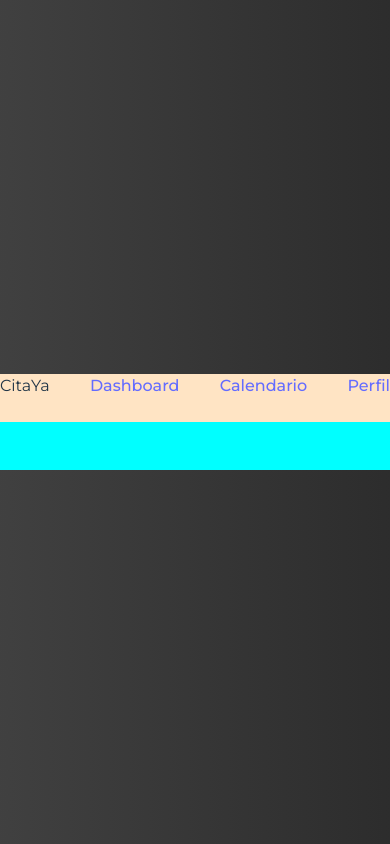
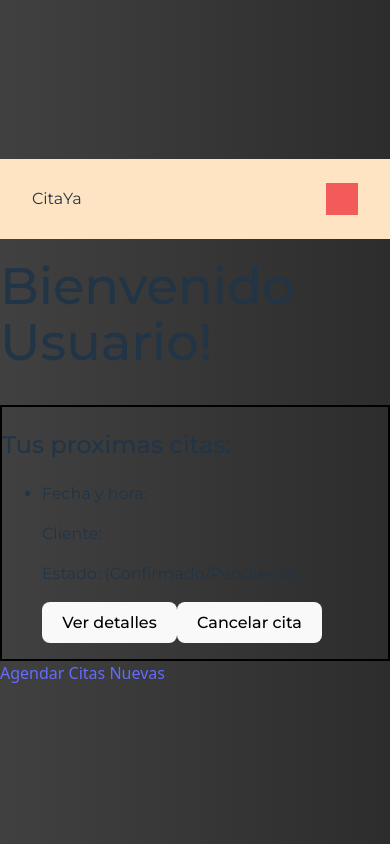
Before and after one commit to Yael-Munoz/CitaYa, a React (Vite) app in the folder client/: page /dashboard in a window 390 px wide. Built offline with nearby package versions, Linux system fonts and the light colour scheme.

Commit message:
Adelanto al frontend
inclusion del header

```diff
--- a/client/index.html
+++ b/client/index.html
@@ -5,6 +5,7 @@
     <link href="https://fonts.googleapis.com/css2?family=Lato:wght@300;400&family=Montserrat:wght@400;500&display=swap" rel="stylesheet">
 
     <meta name="viewport" content="width=device-width, initial-scale=1.0" />
+    <meta  name="theme-color" content="4e4e4e"/>
     <title>client</title>
   </head>
   <body>
--- a/client/package.json
+++ b/client/package.json
@@ -10,6 +10,11 @@
     "preview": "vite preview"
   },
   "dependencies": {
+    "@fullcalendar/daygrid": "^6.1.19",
+    "@fullcalendar/interaction": "^6.1.19",
+    "@fullcalendar/list": "^6.1.19",
+    "@fullcalendar/react": "^6.1.19",
+    "@fullcalendar/timegrid": "^6.1.19",
     "react": "^19.1.1",
     "react-dom": "^19.1.1",
     "react-router-dom": "^7.9.4"
--- a/client/src/components/header/Header.jsx
+++ b/client/src/components/header/Header.jsx
@@ -1,7 +1,11 @@
 import styles from './Header.module.css'
+import { useState, useEffect } from 'react';
 
 
 function Header() {
+
+    const [menuDisplay, setMenuDisplay] = useState(false);
+
 
 
     return(
@@ -12,12 +16,26 @@ function Header() {
 
             <nav className={styles['header-nav-links']}>
                 <div className={styles['header-logo']}>CitaYa</div>
-                <a href='/dash'>Dashboard</a>
-                <a href='/calendario'>Calendario</a>
-                <a href='/perfil'>Perfil</a>
+                <a className={styles['header-texto']} href='/dashboard'>Dashboard</a>
+                <a className={styles['header-texto']} href='/book-appointment'>Calendario</a>
+                <a className={styles['header-texto']} href='/profile'>Perfil</a>
+                <div className={styles['header-menu']} onClick={() => setMenuDisplay(!menuDisplay)}></div>
             </nav>
 
+
+
         </header>
+
+        <div className={`${styles['menu-desplegable']}
+        ${menuDisplay ? styles['menu-abierto'] : ''}`}>
+            <div className={styles['menu-logo']}>Logo</div>
+            <button className={styles['boton-cerrar-menu']} onClick={() => setMenuDisplay(false)}>X</button>
+            <a href='#'>Contactanos</a>
+            <a href='/profile'>Profile</a>
+            <a href='/dashboard'>Dashboard</a>
+            <a href='/book-appointment'>Citas</a>
+        </div>
+
 
 
 
--- a/client/src/components/header/Header.module.css
+++ b/client/src/components/header/Header.module.css
@@ -1,13 +1,93 @@
 .header-contenedor{
-    background-color: aqua;
-    height: 6rem;
+    height: 4rem;
     width: 100vw;
 }
 
 .header-nav-links{
     background-color: bisque;
     font-family: Montserrat;
-    height: 3em;
+    height: 100%;
     display: flex;
     justify-content: space-between;
+    align-items: center;
+    padding: .5em 2em;
 }
+
+.header-texto{
+    font-family: Montserrat;
+    text-decoration: none;
+    color: black;
+}
+
+.header-menu{
+    background-color: rgb(243, 90, 90);
+    width: 2em;
+    height: 2em;
+    display: none;
+}
+
+.menu-desplegable{
+  position: fixed;
+  top: 0;
+  right: -100%;
+  width: 75%;
+  height: 100vh;
+  background-color: #5e5e5e;
+  color: white;
+  display: flex;
+  flex-direction: column;
+  align-items: center;
+  padding-top: 4rem;
+  gap: 1.5rem;
+  transition: right 0.3s ease-in-out;
+  z-index: 999;
+  border: 1px solid black;
+  box-shadow: 3px 3px black;
+}
+
+.menu-desplegable a{
+    color: white;
+    text-decoration: none;
+    font-size: 1.2rem;
+}
+
+.menu-desplegable a:hover{
+    color: #b5b66d;
+}
+
+.menu-abierto {
+  right: 0;
+}
+
+.boton-cerrar-menu{
+  position: absolute;
+  top: 1rem;
+  right: 1.2rem;
+  background: none;
+  border: none;
+  color: white;
+  font-size: 1.5rem;
+  cursor: pointer;
+}
+
+.menu-logo{
+    position: absolute;
+    top: 1rem;
+    left: 2rem;
+    width: 3rem;
+    height: 3rem;
+    border-radius: 100%;
+    background-color: black;
+    text-align: center;
+}
+
+
+
+@media (max-width: 400px) {
+    .header-nav-links a{
+        display: none;
+    }
+    .header-menu{
+        display: inline-block;
+    }
+}
--- a/client/src/pages/book_appointment/BookAppointment.jsx
+++ b/client/src/pages/book_appointment/BookAppointment.jsx
@@ -1,11 +1,16 @@
 import styles from './BookAppointment.module.css'
+import Header from '../../components/header/Header';
 
 function BookAppointment() {
 
 
     return(
+        <>
+        <Header/>
+        <h1>Mi Calendario</h1>
+        <div className={styles['contenedor-de-calendario']}>
 
-        <>
+        </div>
 
         </>
     );
--- a/client/src/pages/dashboard/Dashboard.jsx
+++ b/client/src/pages/dashboard/Dashboard.jsx
@@ -9,8 +9,25 @@ function Dashboard() {
         <>
         <Header/>
 
+        <h1 className={styles['dashboard-bienvenido-texto']}>Bienvenido Usuario!</h1>
+        <div className={styles['dashboard-contenedor-de-primera-seccion']}>
+            <h2 className={styles['proximas-citas-texto']}>Tus proximas citas:</h2>
+            <div className={styles['contenedor-de-tarjetas-de-citas']}>
+                <ul>
+                    <li>
+                        <p>Fecha y hora: </p>
+                        <p>Cliente: </p>
+                        <p>Estado: (Confirmado/Pendiente)</p>
+                        <button>Ver detalles</button>
+                        <button>Cancelar cita</button>
 
 
+                    </li>
+                </ul>
+            </div>
+
+        </div>
+        <a href='/book-appointment' className={styles['boton-agendar-citas-nuevas']}>Agendar Citas Nuevas</a>
 
         </>
 
--- a/client/src/pages/dashboard/Dashboard.module.css
+++ b/client/src/pages/dashboard/Dashboard.module.css
@@ -0,0 +1,8 @@
+.dashboard-bienvenido-texto{
+    font-family: Montserrat;
+}
+
+.dashboard-contenedor-de-primera-seccion{
+    font-family: Montserrat;
+    border: 2px solid black;
+}
```
Also changed, not shown: 1 other file (tests, documents, lock files or other folders).
